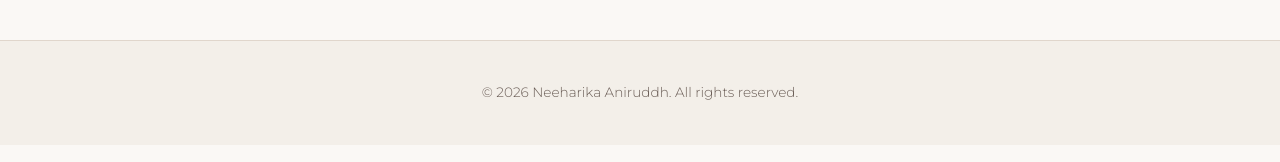
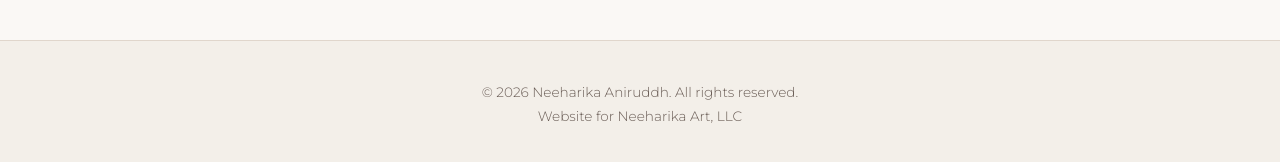
Before and after one commit to neehanir/neehanir.github.io, a Jekyll site: the page built from index.md, in a window 1280 px wide and 900 px high, scrolled down 826 px. Shown: the part 731-893 px from the top of the window. Built offline with Jekyll 4.4.1, drawn with Linux system fonts in a browser that asks for light colours.

Commit message:
Add files via upload

```diff
--- a/_includes/footer.html
+++ b/_includes/footer.html
@@ -1,5 +1,6 @@
 <footer class="site-footer">
   <div class="container">
     <p>&copy; {{ 'now' | date: "%Y" }} {{ site.title }}. All rights reserved.</p>
+    <p>Website for Neeharika Art, LLC</p>
   </div>
 </footer>
```
